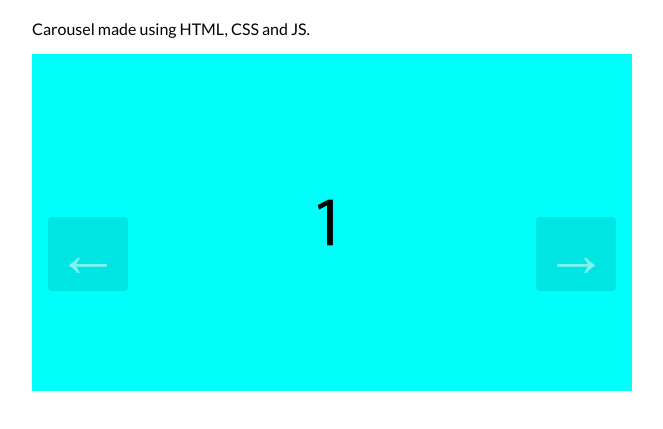
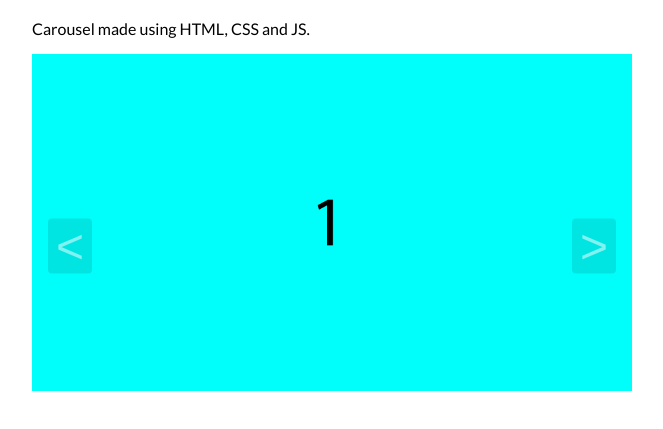
Before and after one commit to notlega/BasicCarousel, a website: page index.html in a window 1280 px wide. Shown: the part 63-492 px from the top of the page, without its empty margins (328-991 px from the left). Drawn offline with Linux system fonts and the light colour scheme.

Commit message:
feat: :lipstick: Updates styles

```diff
--- a/css/style.css
+++ b/css/style.css
@@ -37,8 +37,11 @@ body {
 
 .carousel__slide > img {
 	display: block;
-	width: var(--max-width);
-	height: min-content;
+	margin-left: auto;
+	margin-right: auto;
+	width: 100%;
+	max-width: var(--max-width);
+	height: auto;
 	object-fit: cover;
 	object-position: center;
 }
@@ -54,8 +57,8 @@ body {
 	z-index: 2;
 	background: none;
 	border: none;
-	font-size: 4rem;
-	top: 50%;
+	font-size: 3rem;
+	top: 48%;
 	transform: translateY(-50%);
 	color: rgba(255, 255, 255, 0.5);
 	cursor: pointer;
@@ -71,10 +74,6 @@ body {
 	background-color: rgba(0, 0, 0, 0.2);
 }
 
-.carousel__button:focus {
-	outline: 1px solid black;
-}
-
 .carousel__button.prev {
 	left: 1rem;
 }
--- a/index.html
+++ b/index.html
@@ -16,8 +16,8 @@
 	<p>Carousel made using HTML, CSS and JS.</p>
 
 	<section class="carousel" aria-label="Carousel Images">
-		<button class="carousel__button prev">&#8592;</button>
-		<button class="carousel__button next">&#8594;</button>
+		<button class="carousel__button prev"><</button>
+		<button class="carousel__button next">></button>
 		<ul>
 			<li class="carousel__slide" data-active>
 				<img src="images/img_one.png" alt="Image One">
@@ -28,6 +28,9 @@
 			<li class="carousel__slide">
 				<img src="images/img_three.png" alt="Image Three">
 			</li>
+			<li class="carousel__slide">
+				<img src="images/img_four.png" alt="Image Four">
+			</li>
 		</ul>
 	</section>
 </body>
```
